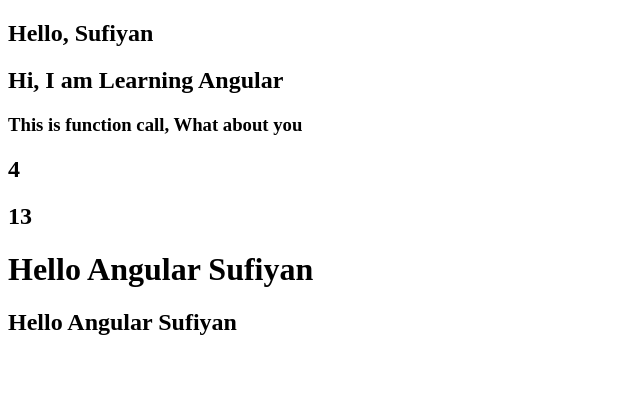
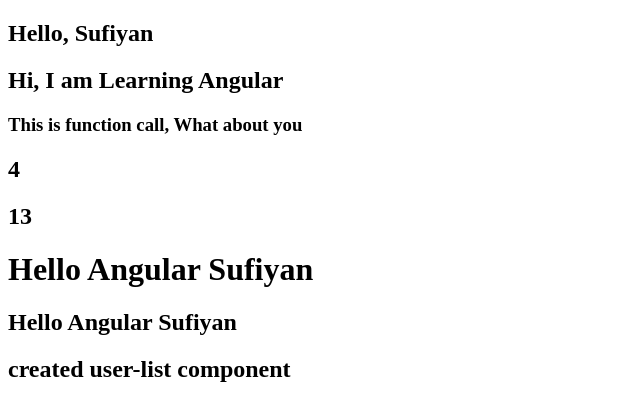
Before and after one commit to Sufiyan33/Learning-Angular, an Angular app in the folder Angular-Beginner/blog/: page / in a window 1280 px wide. Shown: the top 420 px of the page, without its empty margins (0-640 px from the left). Built offline with nearby package versions, Linux system fonts and the light colour scheme.

Commit message:
Created first component

```diff
--- a/Angular-Beginner/blog/src/app/app.component.html
+++ b/Angular-Beginner/blog/src/app/app.component.html
@@ -13,3 +13,5 @@
 
 <h1 class="{{title}}">Hello Angular {{title}}</h1>
 <h2 class={{title}}>Hello Angular {{title}}</h2>
+
+<app-user-list></app-user-list>
--- a/Angular-Beginner/blog/src/app/app.component.ts
+++ b/Angular-Beginner/blog/src/app/app.component.ts
@@ -1,10 +1,11 @@
 import { Component } from '@angular/core';
 import { RouterOutlet } from '@angular/router';
+import { UserListComponent } from "./user-list/user-list.component";
 
 @Component({
   selector: 'app-root',
   standalone: true,
-  imports: [RouterOutlet],
+  imports: [RouterOutlet, UserListComponent],
   templateUrl: './app.component.html',
   styleUrl: './app.component.css'
 })
--- /dev/null
+++ b/Angular-Beginner/blog/src/app/user-list/user-list.component.html
@@ -0,0 +1 @@
+<h2>created user-list component</h2>
```
Also changed, not shown: Angular-Beginner/blog/src/app/user-list/user-list.component.ts (added, +12 -0 lines), Angular-Beginner/blog/src/app/user-list/user-list.component.css (added), 1 other file (tests, documents, lock files or other folders).
